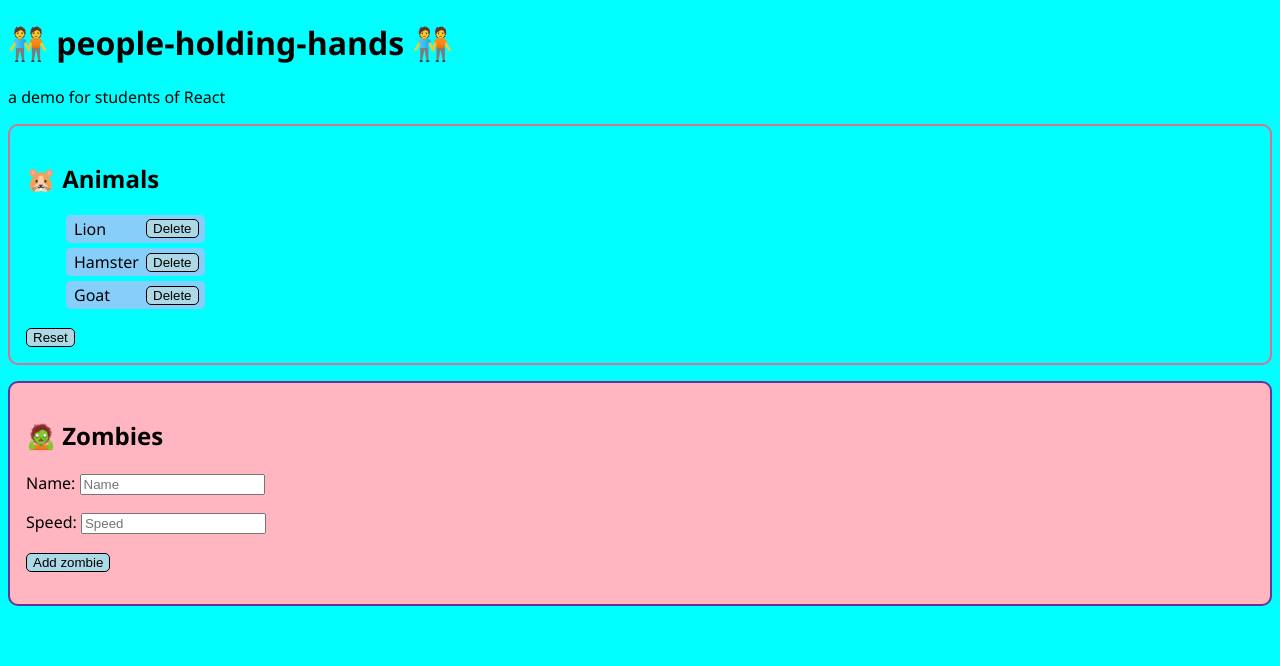
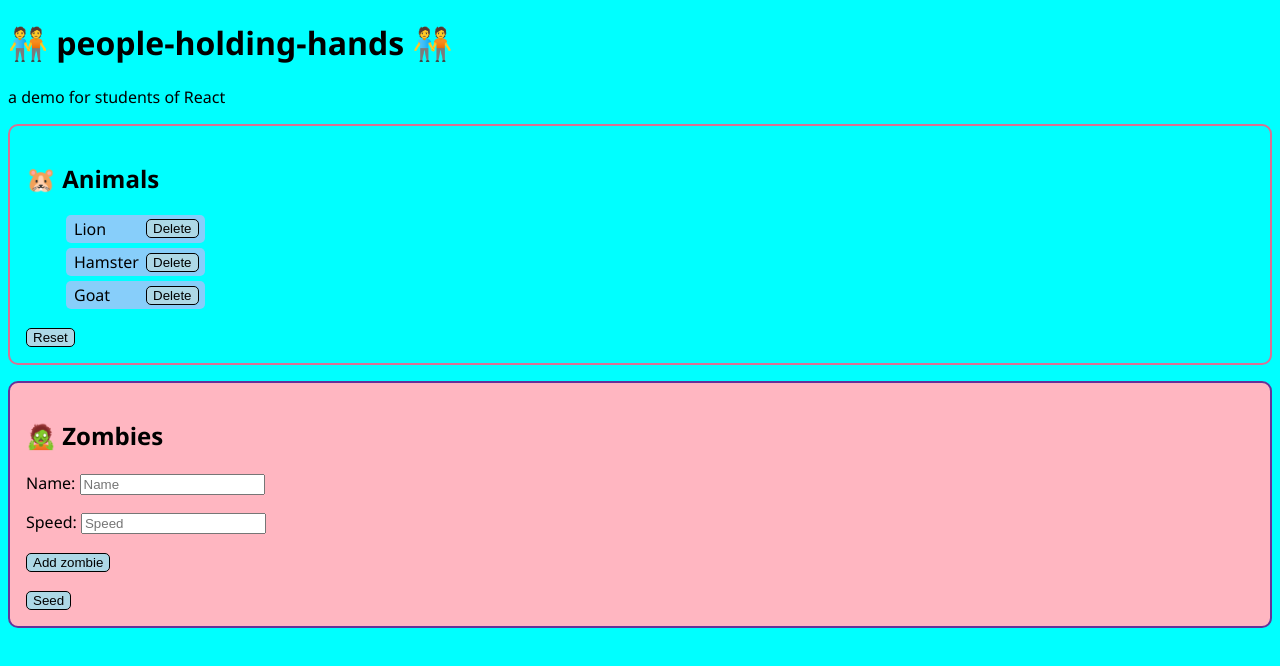
Before and after one commit to niklas-mardby/people-holding-hands, a React (Vite) app: page / in a window 1280 px wide. Shown: the top 666 px of the page. Built offline with nearby package versions, Linux system fonts and the light colour scheme.

Commit message:
Added Seed button

```diff
--- a/src/widgets/ZombiesBox/ZombiesBox.tsx
+++ b/src/widgets/ZombiesBox/ZombiesBox.tsx
@@ -44,7 +44,7 @@ export default function () {
 			<Button
 				title="Add zombie"
 				handleClick={() => {
-					zombie && setZombies([...zombies, zombie]);
+					zombie.name && zombie.speed && setZombies([...zombies, zombie]);
 					setZombie({ name: "", speed: "" });
 				}}
 			/>
@@ -54,6 +54,18 @@ export default function () {
 					<ZombieCard key={`${index}-${zombie.name}`} {...zombie} />
 				))}
 			</div>
+			<Button
+				title="Seed"
+				handleClick={() =>
+					setZombies([
+						{ name: "Bob", speed: "normal" },
+						{ name: "Lindsy", speed: "crawl" },
+						{ name: "Donny", speed: "slow" },
+						{ name: "Lisa", speed: "mutant fast" },
+						{ name: "Steve", speed: "fast" },
+					])
+				}
+			/>
 		</div>
 	);
 }
```
